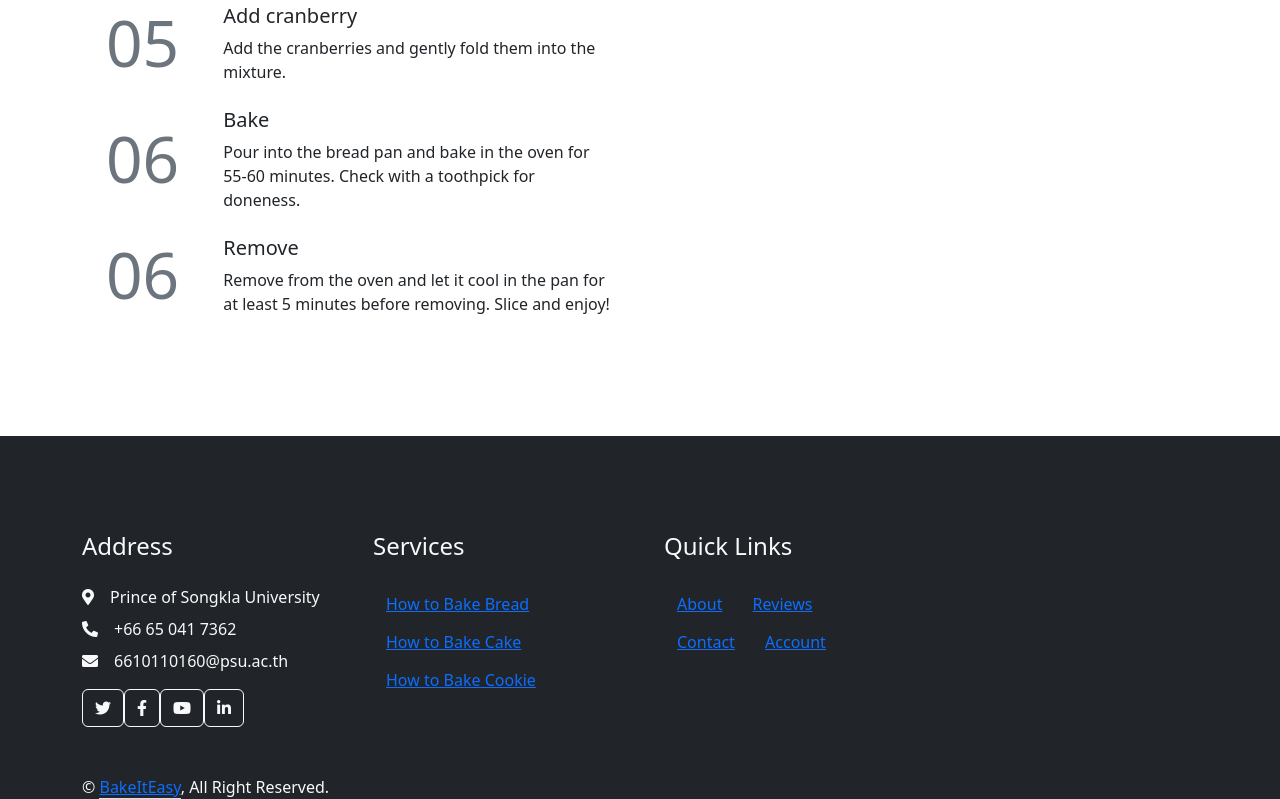
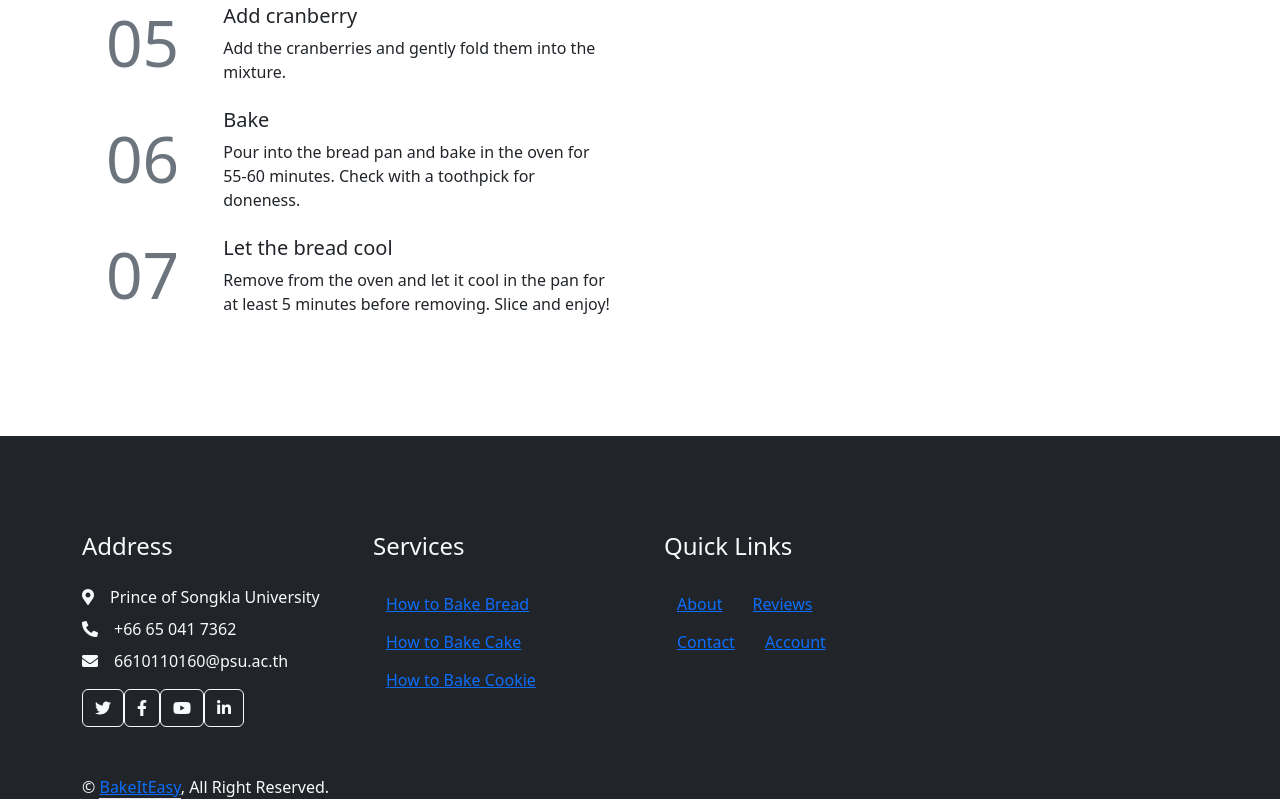
Before and after one commit to nimpy-wth/flask-web, a Flask app: template website/templates/cranberrybread.html in a window 1280 px wide. Shown: the part 1813-2612 px from the top of the page. Run offline with Flask 3, Linux system fonts and the light colour scheme; the template is opened without the code that fills it, so the values that code supplies are empty; some libraries are stand-ins or nearby versions; some web fonts are replaced.

Commit message:
edit breads

```diff
--- a/website/templates/cranberrybread.html
+++ b/website/templates/cranberrybread.html
@@ -214,9 +214,9 @@
                     </div>
 
                     <div class="d-flex mb-4 wow fadeInUp align-items-center" data-wow-delay="0.3s">
-                        <h1 class="display-3 text-secondary mb-0" style="margin-right: 20px;">06</h1>
+                        <h1 class="display-3 text-secondary mb-0" style="margin-right: 20px;">07</h1>
                         <div class="ms-4">
-                            <h5>Remove</h5>
+                            <h5>Let the bread cool</h5>
                             <p class="mb-0">Remove from the oven and let it cool in the pan for at least 5 minutes before removing. Slice and enjoy!</p>
                         </div>
                     </div>
```
Also changed, not shown: website/templates/cornbread.html (+5 -5 lines).
